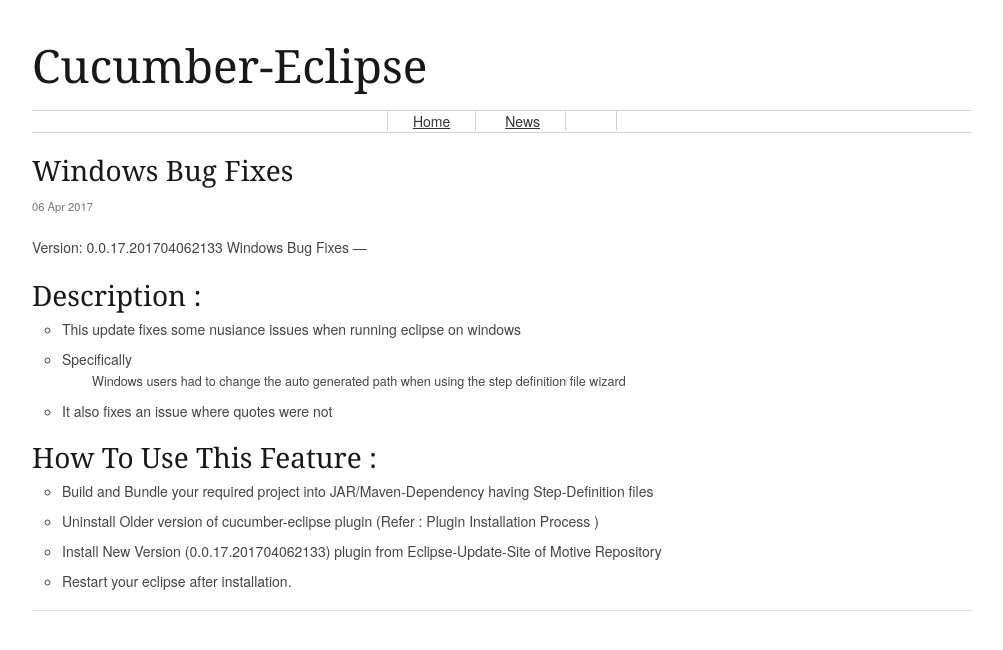
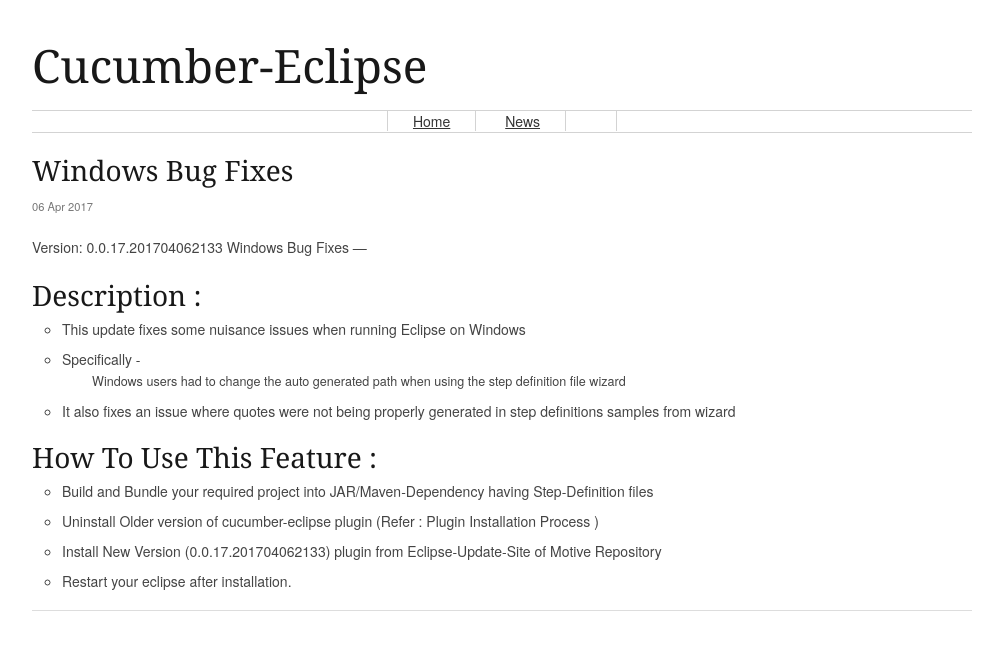
Before and after one commit to cucumber/cucumber-eclipse, a Jekyll site: the page built from _posts/2017-04-06-Windows-Bug-Fixes.md, in a window 1280 px wide. Shown: the top 650 px of the page, without its empty margins (138-1141 px from the left). Built offline with Jekyll 4.4.1, drawn with Linux system fonts in a browser that asks for light colours.

Commit message:
Typo on update notes

```diff
--- a/_posts/2017-04-06-Windows-Bug-Fixes.md
+++ b/_posts/2017-04-06-Windows-Bug-Fixes.md
@@ -6,10 +6,10 @@
 Windows Bug Fixes
 ---
 ### Description :
-* This update fixes some nusiance issues when running eclipse on windows
-* Specifically
+* This update fixes some nuisance issues when running Eclipse on Windows
+* Specifically -
     * Windows users had to change the auto generated path when using the step definition file wizard
-* It also fixes an issue where quotes were not
+* It also fixes an issue where quotes were not being properly generated in step definitions samples from wizard
 
 ### How To Use This Feature :
 * Build and Bundle your required project into JAR/Maven-Dependency having Step-Definition files
```
